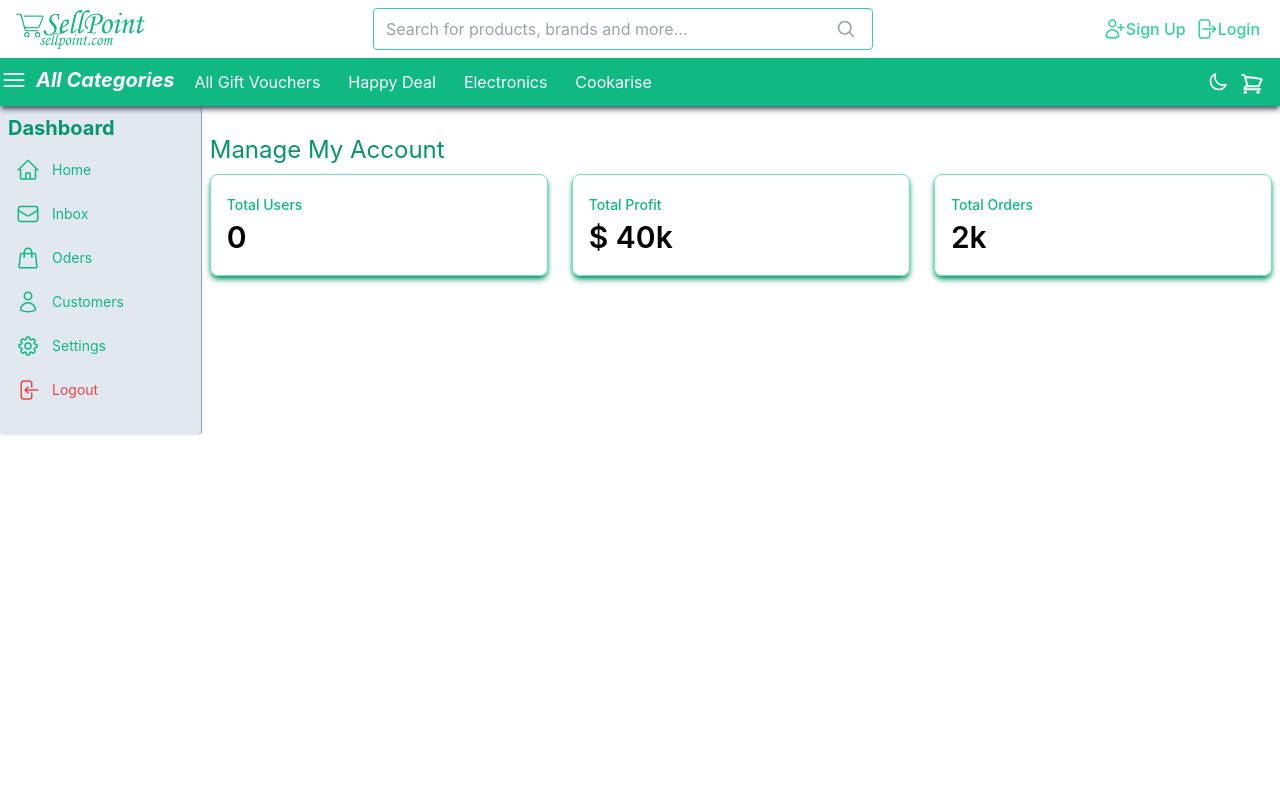
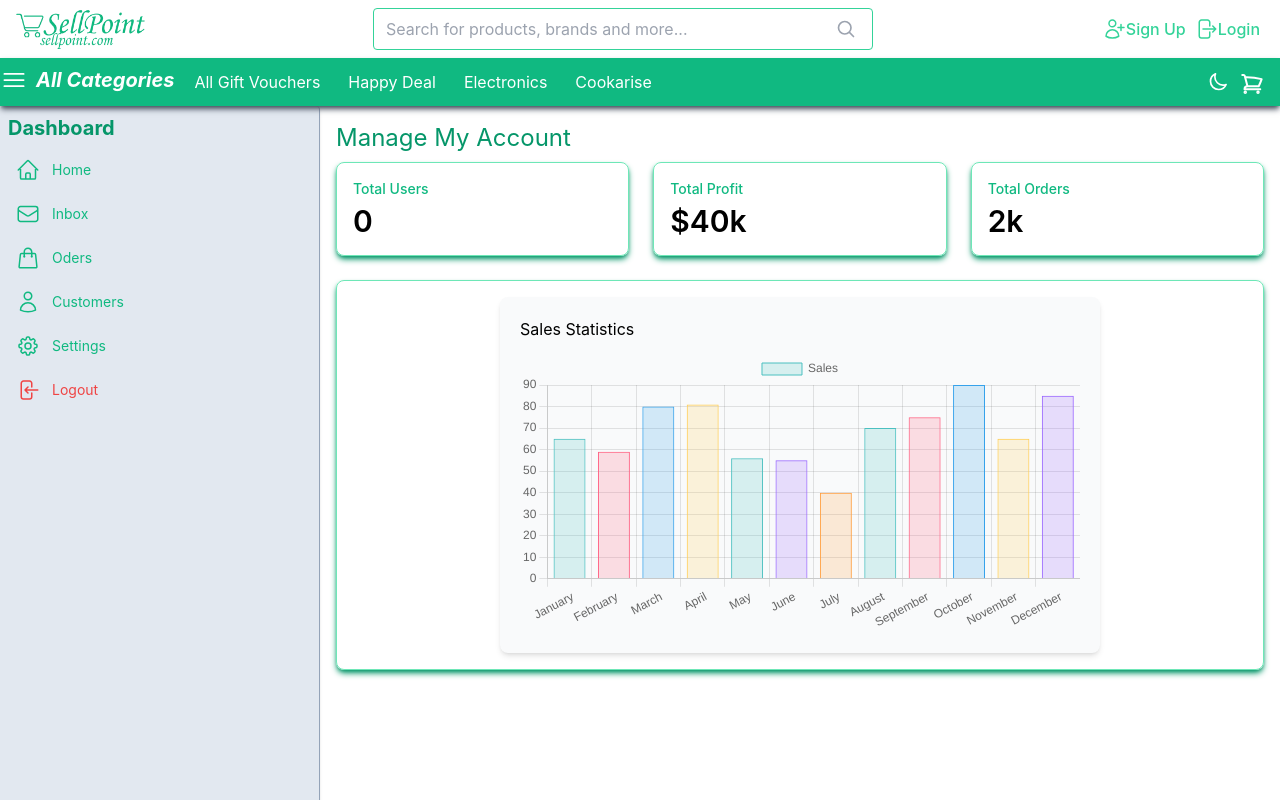
Before and after one commit to mahbub045/sellpoint, a Next.js app: page /Admin in a window 1280 px wide. Shown: the top 800 px of the page. Built offline with nearby package versions, Linux system fonts and the light colour scheme.

Commit message:
update admin dashboard

```diff
--- /dev/null
+++ b/components/SalesStat.jsx
@@ -0,0 +1,64 @@
+import { Bar } from 'react-chartjs-2';
+
+const SalesStat = () => {
+    const data = {
+        labels: ['January', 'February', 'March', 'April', 'May', 'June', 'July', 'August', 'September', 'October', 'November', 'December'],
+        datasets: [
+            {
+                label: 'Sales',
+                data: [65, 59, 80, 81, 56, 55, 40, 70, 75, 90, 65, 85],
+                backgroundColor: [
+                    'rgba(75,192,192,0.2)',
+                    'rgba(255,99,132,0.2)',
+                    'rgba(54,162,235,0.2)',
+                    'rgba(255,206,86,0.2)',
+                    'rgba(75,192,192,0.2)',
+                    'rgba(153,102,255,0.2)',
+                    'rgba(255,159,64,0.2)',
+                    'rgba(75,192,192,0.2)',
+                    'rgba(255,99,132,0.2)',
+                    'rgba(54,162,235,0.2)',
+                    'rgba(255,206,86,0.2)',
+                    'rgba(153,102,255,0.2)',
+                ],
+                borderColor: [
+                    'rgba(75,192,192,1)',
+                    'rgba(255,99,132,1)',
+                    'rgba(54,162,235,1)',
+                    'rgba(255,206,86,1)',
+                    'rgba(75,192,192,1)',
+                    'rgba(153,102,255,1)',
+                    'rgba(255,159,64,1)',
+                    'rgba(75,192,192,1)',
+                    'rgba(255,99,132,1)',
+                    'rgba(54,162,235,1)',
+                    'rgba(255,206,86,1)',
+                    'rgba(153,102,255,1)',
+                ],
+                borderWidth: 1,
+            },
+        ],
+    };
+
+    const options = {
+        scales: {
+            x: {
+                type: 'category',
+            },
+            y: {
+                beginAtZero: true,
+            },
+        },
+    };
+
+    return (
+        <div className='bg-gray-50 dark:bg-gray-100 p-5 rounded-lg shadow-md max-w-[600px] my-0 mx-auto'>
+            <h2 className='font-[24px] mb-3 dark:text-black'>Sales Statistics</h2>
+            <div>
+                <Bar data={data} options={options} />
+            </div>
+        </div>
+    );
+};
+
+export default SalesStat;
--- a/package.json
+++ b/package.json
@@ -15,6 +15,7 @@
     "@fortawesome/free-solid-svg-icons": "^6.4.2",
     "@fortawesome/react-fontawesome": "^0.2.0",
     "autoprefixer": "10.4.15",
+    "chart.js": "^3.9.1",
     "eslint": "8.49.0",
     "eslint-config-next": "13.4.19",
     "formik": "^2.4.4",
@@ -23,6 +24,7 @@
     "next-themes": "^0.2.1",
     "postcss": "8.4.29",
     "react": "18.2.0",
+    "react-chartjs-2": "^3.3.0",
     "react-dom": "18.2.0",
     "react-hook-form": "^7.46.1",
     "react-slick": "^0.29.0",
--- a/pages/Admin.js
+++ b/pages/Admin.js
@@ -1,5 +1,6 @@
-import Footer from "@/components/Footer";
-import Header from "@/components/Header";
+import Footer from '@/components/Footer';
+import Header from '@/components/Header';
+import SalesStat from "@/components/SalesStat";
 import { useRouter } from 'next/router';
 import { useEffect, useState } from "react";
 
@@ -7,8 +8,8 @@ const Admin = () => {
     const router = useRouter();
     const [formValues, setFormValues] = useState([]);
     const [totalUsers, setTotalUsers] = useState([]);
+
     const handleLogout = () => {
-        // Perform logout actions here
         router.push('/login');
         console.log('Logged out successfully!');
     };
@@ -17,13 +18,9 @@ const Admin = () => {
         const storedValues = localStorage.getItem('formValues');
         if (storedValues) {
             setFormValues(JSON.parse(storedValues));
-
             const numFields = Object.keys(JSON.parse(storedValues)).length;
-
-            // Update the total number of users
             setTotalUsers(numFields);
         } else {
-            // If there are no customers, set total users to 0
             setTotalUsers(0);
         }
     }, []);
@@ -31,14 +28,14 @@ const Admin = () => {
     return (
         <>
             <Header title='Admin' />
-            <div className="container m-auto flex">
-                <div className="container flex flex-col h-screen w-60">
-                    <div className="bg-slate-200 dark:bg-slate-950 shadow border-r border-slate-400 dark:border-stone-500 rounded p-2">
-                        <div className="flex items-center">
-                            <h2 className="sm:text-xl text-lg font-bold text-emerald-600">Dashboard</h2>
+            <div className="container mx-auto h-screen flex flex-col sm:flex-row">
+                <div className="bg-slate-200 dark:bg-slate-950 shadow border-r border-slate-400 dark:border-stone-500 rounded p-2 w-full sm:w-1/4">
+                    <div className="flex md:justify-start justify-center">
+                        <h2 className="text-xl font-bold text-emerald-600">Dashboard</h2>
                     </div>
-                        <div className="flex-1">
-                            <ul className="pt-2 pb-4 space-y-1 sm:text-sm text-xs">
+                    <div className="flex md:justify-start justify-center">
+                        <ul className="pt-2 pb-4 space-y-1 text-sm">
+                            {/* Add your menu items here */}
                             <li className="rounded-sm">
                                 <a href="Admin" className="flex items-center p-2 space-x-3 text-emerald-500 hover:text-emerald-700 rounded-md">
                                     <svg xmlns="http://www.w3.org/2000/svg" fill="none" viewBox="0 0 24 24" strokeWidth="1.5" stroke="currentColor" className="sm:w-6 w-5 sm:h-6 h-5">
@@ -91,13 +88,12 @@ const Admin = () => {
                         </ul>
                     </div>
                 </div>
+                <div className="w-full md:w-3/4 sm:w-[75%] p-4">
+                    <div className="pb-2">
+                        <h2 className="text-2xl text-emerald-600">Manage My Account</h2>
                     </div>
-                <div className="container p-2 mx-auto md:mt-5 mt-2">
-                    <div className="pb-2">
-                        <h2 className="md:text-2xl sm:text-xl text-base text-emerald-600">Manage My Account</h2>
-                    </div>
-                    <div className="grid grid-cols-1 gap-6 mb-6 lg:grid-cols-3">
-                        <div className="w-full px-4 py-5 border border-emerald-300 rounded-lg shadow-md shadow-emerald-600">
+                    <div className="grid grid-cols-1 gap-6 md:grid-cols-3">
+                        <div className="w-full p-4 border border-emerald-300 rounded-lg shadow-md shadow-emerald-600">
                             <div className="text-sm font-medium text-emerald-500 truncate">
                                 Total Users
                             </div>
@@ -105,15 +101,15 @@ const Admin = () => {
                                 {totalUsers}
                             </div>
                         </div>
-                        <div className="w-full px-4 py-5 border border-emerald-300 rounded-lg shadow-md shadow-emerald-600">
+                        <div className="w-full p-4 border border-emerald-300 rounded-lg shadow-md shadow-emerald-600">
                             <div className="text-sm font-medium text-emerald-500 truncate">
                                 Total Profit
                             </div>
                             <div className="mt-1 text-3xl font-semibold dark:text-white">
-                                $ 40k
+                                $40k
                             </div>
                         </div>
-                        <div className="w-full px-4 py-5 border border-emerald-300 rounded-lg shadow-md shadow-emerald-600">
+                        <div className="w-full p-4 border border-emerald-300 rounded-lg shadow-md shadow-emerald-600">
                             <div className="text-sm font-medium text-emerald-500 truncate">
                                 Total Orders
                             </div>
@@ -121,6 +117,9 @@ const Admin = () => {
                                 2k
                             </div>
                         </div>
+                    </div>
+                    <div className="mt-6 p-4 border border-emerald-300 rounded-lg shadow-md shadow-emerald-600">
+                        <SalesStat />
                     </div>
                 </div>
             </div>
```
Also changed, not shown: 1 other file (tests, documents, lock files or other folders). Lines whose indentation alone changed are shown as unchanged.
